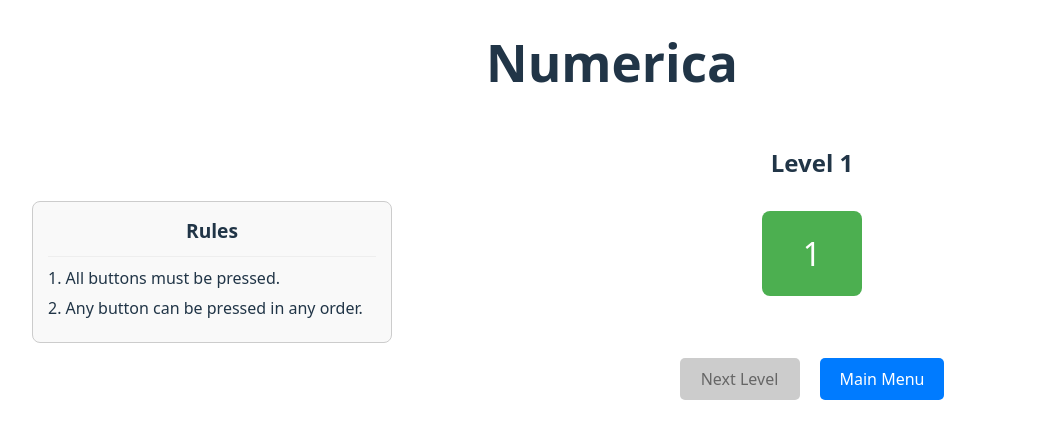
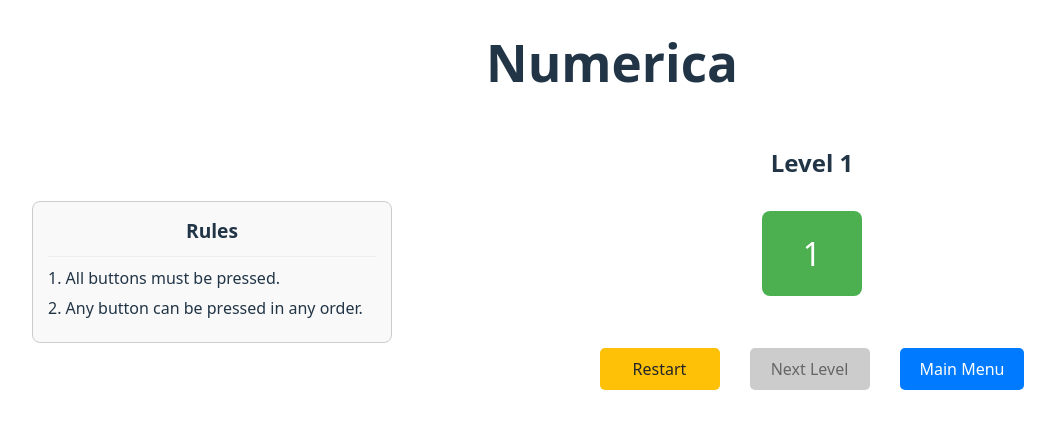
Before and after one commit to Daghis/Numerica, a React (Vite) app in the folder numerica-puzzle/: page / in a window 1280 px wide. Both pictures are taken after a click on the button "Start". Shown: the top 438 px of the page, without its empty margins (28-1083 px from the left). Built offline with nearby package versions, Linux system fonts and the light colour scheme.

Commit message:
feat: Always show restart button with conditional styling

```diff
--- a/numerica-puzzle/src/App.css
+++ b/numerica-puzzle/src/App.css
@@ -80,6 +80,8 @@
 .main-menu-button-box {
   grid-area: main-menu-button-box;
   justify-self: center;
+  display: flex;
+  gap: 10px; /* Add space between buttons */
 }
 
 /* General button styles */
@@ -91,7 +93,6 @@ button {
 }
 
 .main-menu-button {
-  margin-top: 20px;
   padding: 10px 20px;
   font-size: 1em;
   background-color: #007bff;
@@ -100,6 +101,24 @@ button {
   border-radius: 5px;
   cursor: pointer;
   min-width: 120px; /* Set a minimum width to prevent size changes */
+}
+
+.main-menu-button.button--restart {
+  background-color: #ffc107; /* Yellow color */
+  color: #212529;
+}
+
+.main-menu-button.button--restart:hover {
+  background-color: #e0a800;
+}
+
+.main-menu-button.button--error {
+  background-color: #dc3545; /* Red color */
+  color: white;
+}
+
+.main-menu-button.button--error:hover {
+  background-color: #c82333;
 }
 
 .main-menu-button:hover {
--- a/numerica-puzzle/src/App.tsx
+++ b/numerica-puzzle/src/App.tsx
@@ -288,14 +288,12 @@ function App() {
           </div>
           <div className="grid-item message-box"><p className={`message ${message.includes('Error') ? 'error' : ''} ${message ? '' : 'hidden'}`}>{message}</p></div>
           <div className="grid-item main-menu-button-box">
-            {isLevelFailed ? (
             <button
               onClick={handleRestartLevel}
-                className="main-menu-button button--error"
+              className={`main-menu-button ${isLevelFailed ? 'button--error' : 'button--restart'}`}
             >
               Restart
             </button>
-            ) : (
             <button
               onClick={handleNextLevel}
               disabled={!levelCompletedRef.current || level + 1 > totalLevels}
@@ -303,7 +301,6 @@ function App() {
             >
               Next Level
             </button>
-            )}
             <button onClick={() => setGameState('menu')} className="main-menu-button">Main Menu</button>
           </div>
         </div>
```
Lines whose indentation alone changed are shown as unchanged.
